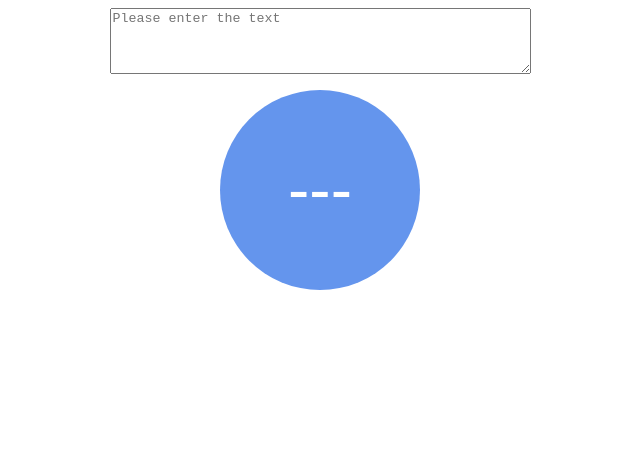
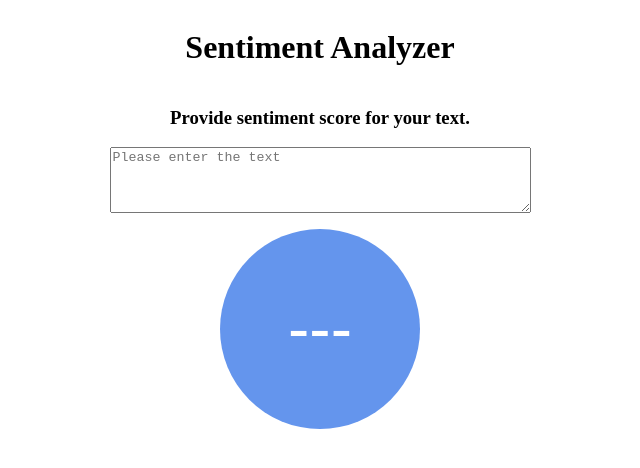
Before and after one commit to zuzadeu/Sentiment-Analyzer-with-BERT, a plain HTML site: page frontend/index.html in a window 1280 px wide. Shown: the whole page, without its empty margins (320-960 px from the left). Drawn offline with Linux system fonts and the light colour scheme.

Commit message:
add title and headers

```diff
--- a/frontend/index.html
+++ b/frontend/index.html
@@ -13,7 +13,8 @@
 </head>
 
 <body>
-  <script src="https://unpkg.com/colorsys@1.0.11/colorsys.js" type="module"></script>
+  <h1>Sentiment Analyzer</h1>
+  <h3>Provide sentiment score for your text.</h3>
   <script src="index.js"></script>
   <textarea id="text_input" name="text_input" rows="4" cols="50" placeholder="Please enter the text" oninput="textChanged(this.value)"></textarea>
   <div id="circle">
```
